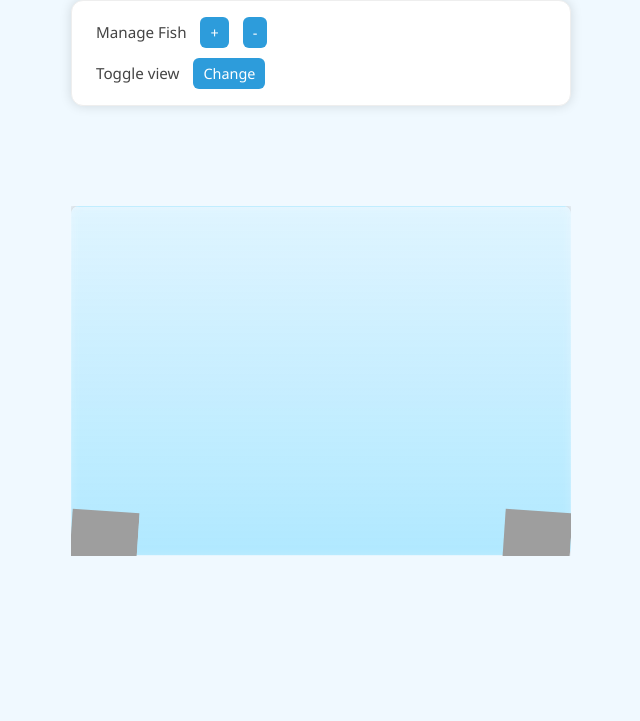
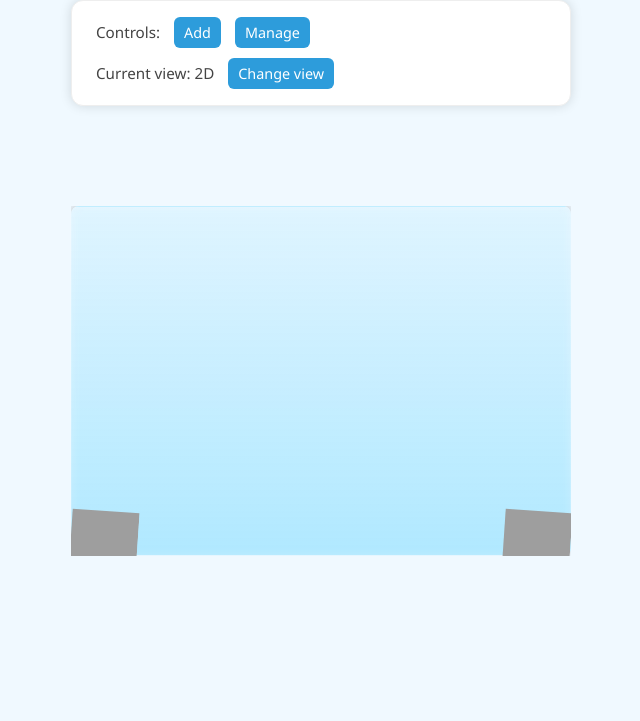
Before and after one commit to surajmaity1/digital-aquarium, a plain HTML site: page frontend/aquarium/index.html in a window 1280 px wide. Shown: the part 79-800 px from the top of the page, without its empty margins (319-959 px from the left). Drawn offline with Linux system fonts and the light colour scheme; no server answers; grey boxes are pictures that could not be loaded.

Commit message:
show current view type on screen

```diff
--- a/frontend/aquarium/index.html
+++ b/frontend/aquarium/index.html
@@ -15,13 +15,12 @@
         <h1>Digital Aquarium</h1>
 
         <div id="controls">
-            <p>Manage Fish
-                <button onclick="openModal('add')">+</button>
-                <button onclick="openModal('remove')">-</button>
+            <p>Controls:
+                <button onclick="openModal('add')">Add</button>
+                <button onclick="openModal('remove')">Manage</button>
             </p>
-            <!-- <p>Toggle Fish type <button onclick="toggleFishType()">Change</button></p> -->
-            <p> Toggle view
-                <button onClick="makeContainer3D()">Change</button>
+            <p>Current view: <span id="view-type">2D</span>
+                <button onClick="makeContainer3D()">Change view</button>
             </p>
         </div>
 
--- a/frontend/aquarium/script.js
+++ b/frontend/aquarium/script.js
@@ -32,6 +32,8 @@ function makeContainer3D() {
     aquariumContainer.classList.remove("container3d");
     currentView = "2D";
   }
+
+  document.getElementById("view-type").innerText = currentView;
 }
 
 function addFish() {
```
